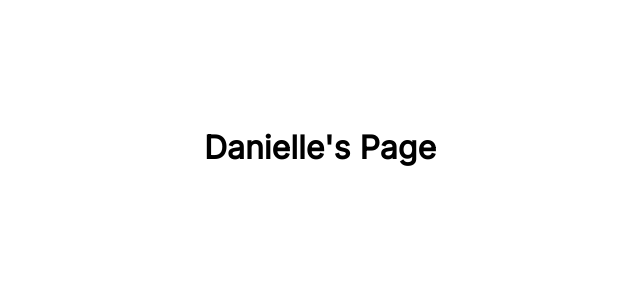
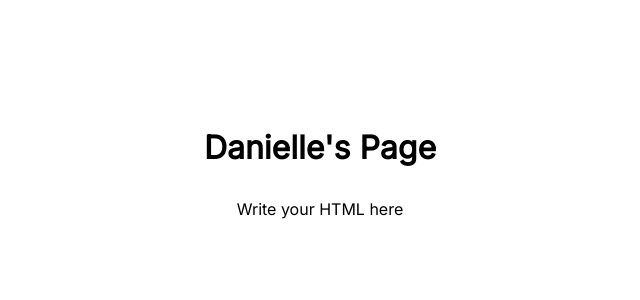
Before and after one commit to hack4impact-uiuc/academy-sandbox-fa21, a React (Create React App) app in the folder client/: page /danielle in a window 1280 px wide. Shown: the top 300 px of the page, without its empty margins (320-960 px from the left). Built offline with nearby package versions, Linux system fonts and the light colour scheme.

Commit message:
Add Danielle css file

```diff
--- /dev/null
+++ b/client/src/css/Danielle.css
@@ -0,0 +1 @@
+/* Write your css here */
--- a/client/src/pages/Danielle.jsx
+++ b/client/src/pages/Danielle.jsx
@@ -1,12 +1,13 @@
 // @flow
 import React from 'react';
 
-import '../css/Home.css';
+import '../css/Danielle.css';
 
 function Danielle() {
   return (
     <>
       <h1>Danielle's Page</h1>
+      <p> Write your HTML here </p>
     </>
   );
 }
```
